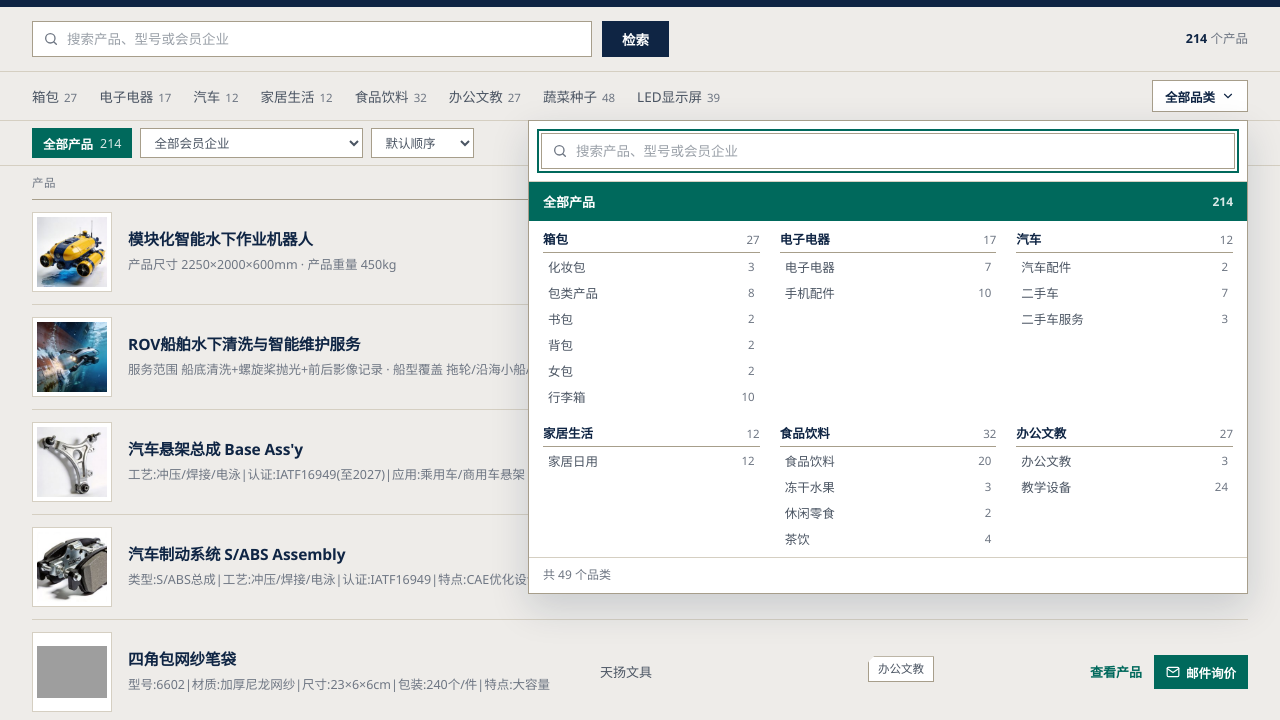
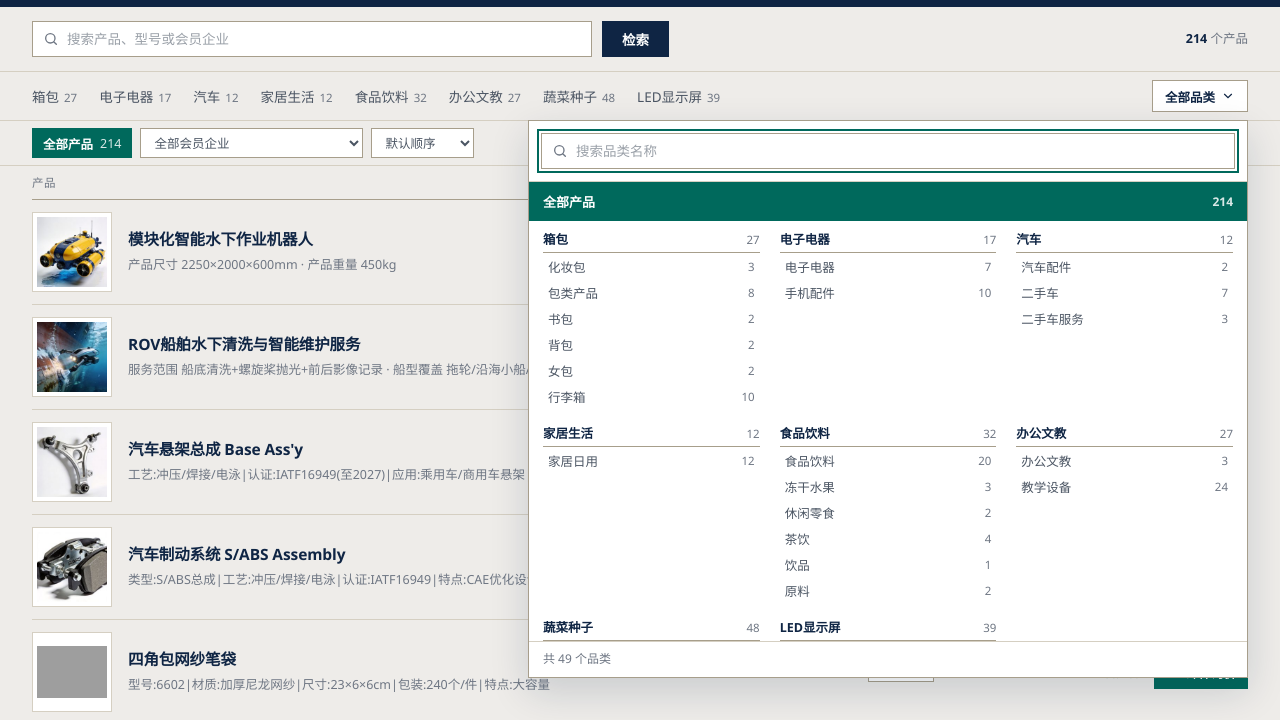
Before and after one commit to Sparrow528/yushouxin, a plain HTML site: page products/index.html in a window 1280 px wide. Both pictures are taken after a click on the button "全部品类". Shown: the part 59-779 px from the top of the page. Drawn offline with Linux system fonts and the light colour scheme; grey boxes are pictures that could not be loaded.

Commit message:
fix(products): 修复分类面板点击即关闭、搜索框文案与面板高度
- 点一级分组时分类栏被整体重渲染，原节点脱离 DOM，文档级「点外面关闭」误判为外部点击
  → 面板刚打开就被关闭，且筛选被重置为「全部产品」。改为固定委托监听 + 忽略已脱离 DOM 的目标节点
- 一级分组点击改为「打开面板并定位到该分组」，不再清空当前筛选
- 面板内搜索框误用产品搜索文案，补充 cat_search_ph 四语词条
- 面板主体高度 336px → min(58vh, 420px)，可见分组从 6 个增至 7 个并露出后续分组，滚动条常显

```diff
--- a/products/index.html
+++ b/products/index.html
@@ -93,7 +93,7 @@ button{font-family:inherit}
 .panel-search input{height:36px}
 .panel-all{display:flex;align-items:center;justify-content:space-between;width:100%;padding:10px 14px;border:0;background:var(--green);color:#fff;font-size:13px;font-weight:700;cursor:pointer}
 .panel-all .n{font-size:12px;color:rgba(255,255,255,.85)}
-.panel-body{max-height:336px;overflow-y:auto;padding:6px 14px 10px;display:grid;grid-template-columns:repeat(3,minmax(0,1fr));gap:0 20px;align-items:start}
+.panel-body{max-height:min(58vh,420px);overflow-y:auto;padding:6px 14px 10px;display:grid;grid-template-columns:repeat(3,minmax(0,1fr));gap:0 20px;align-items:start;scrollbar-width:thin}
 .panel-body::-webkit-scrollbar{width:6px}
 .panel-body::-webkit-scrollbar-thumb{background:var(--rule);border-radius:3px}
 .pgrp{margin-bottom:12px}
@@ -500,6 +500,7 @@ const UI_EXTRA = {
     view:'查看产品', inquire:'邮件询价', drawer_title:'产品详情', copy_link:'复制产品链接',
     copied:'链接已复制', specs:'规格参数', inquire_to:'询价将发送至', send:'发送询价',
     no_results:'没有符合条件的产品', total_cats:'共 {n} 个品类', items_range:'第 {a}–{b} 条，共 {t} 条',
+    cat_search_ph:'搜索品类名称',
     back_home:'返回主站', nav_contact:'联系我们', need_email:'请先填写邮箱', mail_body:'产品询价',
     col_industry:'行业', col_count:'产品数', n_products:'{n} 个产品', n_cats:'{n} 个品类',
     view_company:'查看企业', back_catalog:'返回产品目录', filter_member:'在目录中筛选该企业'
@@ -513,6 +514,7 @@ const UI_EXTRA = {
     copied:'Link copied', specs:'Specifications', inquire_to:'Enquiry goes to', send:'Send enquiry',
     label_desc:'Description', label_specs:'Specifications',
     no_results:'No products match these filters', total_cats:'{n} categories', items_range:'{a}–{b} of {t}',
+    cat_search_ph:'Search categories',
     back_home:'Main site', nav_contact:'Contact us', need_email:'Enter your email first', mail_body:'Product enquiry',
     col_industry:'Industry', col_count:'Products', n_products:'{n} products', n_cats:'{n} categories',
     n_products_one:'{n} product', n_cats_one:'{n} category',
@@ -528,6 +530,7 @@ const UI_EXTRA = {
     copied:'Lien copié', specs:'Spécifications', inquire_to:'Demande envoyée à', send:'Envoyer',
     label_desc:'Description', label_specs:'Spécifications',
     no_results:'Aucun produit ne correspond', total_cats:'{n} catégories', items_range:'{a}–{b} sur {t}',
+    cat_search_ph:'Rechercher une catégorie',
     back_home:'Site principal', nav_contact:'Contact', need_email:'Saisissez votre e-mail', mail_body:'Demande de produit',
     col_industry:'Secteur', col_count:'Produits', n_products:'{n} produits', n_cats:'{n} catégories',
     n_products_one:'{n} produit', n_cats_one:'{n} catégorie',
@@ -543,6 +546,7 @@ const UI_EXTRA = {
     copied:'تم نسخ الرابط', specs:'المواصفات', inquire_to:'يُرسل الاستفسار إلى', send:'إرسال',
     label_desc:'الوصف', label_specs:'المواصفات',
     no_results:'لا توجد منتجات مطابقة', total_cats:'{n} فئة', items_range:'{a}–{b} من {t}',
+    cat_search_ph:'بحث في الفئات',
     back_home:'الموقع الرئيسي', nav_contact:'اتصل بنا', need_email:'أدخل بريدك الإلكتروني', mail_body:'استفسار عن منتج',
     col_industry:'القطاع', col_count:'المنتجات', n_products:'{n} منتج', n_cats:'{n} فئة',
     view_company:'عرض الشركة', back_catalog:'العودة إلى الدليل', filter_member:'تصفية الدليل حسب هذا العضو',
@@ -713,13 +717,18 @@ function renderCatBar(){
             g.label + '<span class="n">' + n + '</span></button>';
   });
   $('catBar').innerHTML = html;
-  Array.prototype.forEach.call($('catBar').children, function(btn){
-    btn.onclick = function(){
-      var g = groups.filter(function(x){ return x.key === btn.getAttribute('data-group'); })[0];
-      setCat(g && g.items.length === 1 ? g.items[0] : '');
-      if(g && g.items.length > 1) openPanel();
-    };
-  });
+  /* 固定一层监听：#catBar 重建后依然有效，避免「重渲染 + 文档级关闭」同时触发导致面板闪退 */
+  if(!$('catBar').getAttribute('data-bound')){
+    $('catBar').setAttribute('data-bound', '1');
+    $('catBar').addEventListener('click', function(e){
+      var btn = e.target.closest && e.target.closest('.cat-chip');
+      if(!btn) return;
+      var g = buildTree().filter(function(x){ return x.key === btn.getAttribute('data-group'); })[0];
+      if(!g) return;
+      if(g.items.length === 1){ setCat(g.items[0]); return; }
+      openPanel(g.key);
+    });
+  }
 }
 function renderPanel(){
   var groups = buildTree();
@@ -729,7 +738,7 @@ function renderPanel(){
     var items = g.items.filter(function(c){ return !q || catLabel(c).toLowerCase().indexOf(q) !== -1; });
     if(!items.length) return;
     var n = g.items.reduce(function(s, c){ return s + countIn(c); }, 0);
-    html += '<div class="pgrp"><div class="pgrp-h"><span>' + g.label + '</span>' +
+    html += '<div class="pgrp" data-g="' + g.key + '"><div class="pgrp-h"><span>' + g.label + '</span>' +
             (q ? '' : '<span class="n">' + n + '</span>') + '</div>';
     items.forEach(function(c){
       html += '<button class="pitem' + (c === curCat ? ' on' : '') + '" data-cat="' + c + '">' +
@@ -941,12 +950,15 @@ function setCat(cat){
   curPage = 1;
   renderCatBar(); renderPanel(); renderCond(); renderRows(); syncURL();
 }
-function openPanel(){
+function openPanel(groupKey){
   $('catPanel').classList.add('show');
   $('btnAllCats').setAttribute('aria-expanded', 'true');
+  $('chipCat').setAttribute('aria-expanded', 'true');
   $('catQ').value = '';
   renderPanel();
-  $('catQ').focus();
+  var target = groupKey ? $('panelBody').querySelector('.pgrp[data-g="' + groupKey + '"]') : null;
+  if(target) target.scrollIntoView({ block:'nearest' });
+  else $('catQ').focus();
 }
 function closePanel(){
   $('catPanel').classList.remove('show');
@@ -969,7 +981,7 @@ function applyText(){
     el.textContent = t(el.getAttribute('data-i18n'));
   });
   var ph = document.querySelector('#q'); if(ph) ph.placeholder = t('search_ph');
-  var cp = document.querySelector('#catQ'); if(cp) cp.placeholder = t('search_ph');
+  var cp = document.querySelector('#catQ'); if(cp) cp.placeholder = t('cat_search_ph');
   buildLangs();
 }
 function switchLang(l){
@@ -1194,6 +1206,8 @@ function bind(){
   $('frameClose').onclick = closeFrame;
   $('backBtn').onclick = function(){ selectedMember = null; showCatalog(); };
   document.addEventListener('click', function(e){
+    /* 目标节点已从 DOM 移除（重渲染导致）时不算「点外面」，否则面板会被自己关掉 */
+    if(!document.contains(e.target)) return;
     if(!e.target.closest('.catbar-wrap') && !e.target.closest('#chipCat')) closePanel();
   });
   document.addEventListener('keydown', function(e){
```
